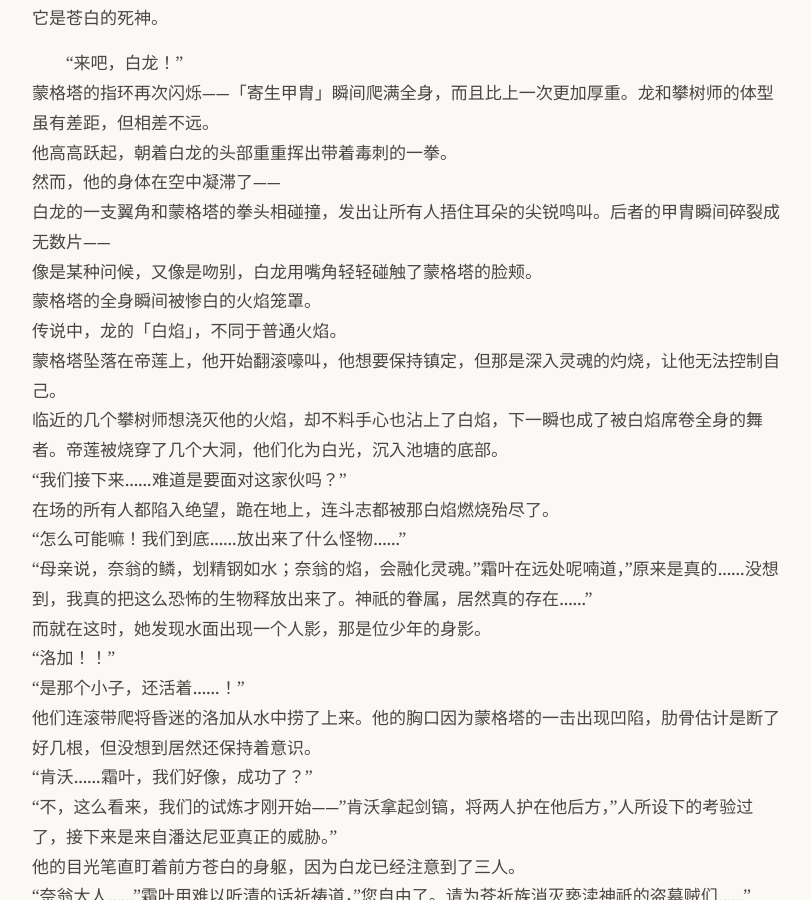
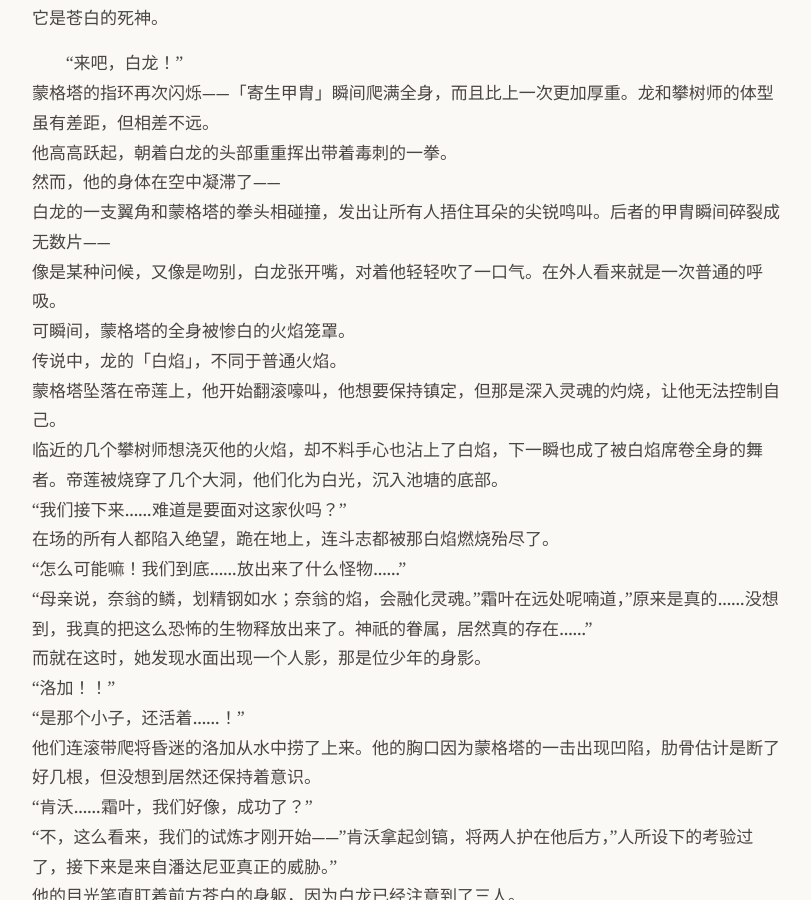
Before and after one commit to yihenc/yihenc.github.io, a Jekyll site: the page built from _posts/2026-02-15-封印的棘.md, in a window 1280 px wide and 900 px high, scrolled down 13551 px. Shown: the whole window, without its empty margins (232-1043 px from the left). Built offline with Jekyll 4.4.1, drawn with Linux system fonts in a browser that asks for light colours; nearby versions of some CDN libraries.

Commit message:
Update: 封印的棘

```diff
--- a/_posts/2026-02-15-封印的棘.md
+++ b/_posts/2026-02-15-封印的棘.md
@@ -304,8 +304,8 @@ tags: [潘达尼亚传说, 奇幻, 架空]
 他高高跃起，朝着白龙的头部重重挥出带着毒刺的一拳。
 然而，他的身体在空中凝滞了——
 白龙的一支翼角和蒙格塔的拳头相碰撞，发出让所有人捂住耳朵的尖锐鸣叫。后者的甲胄瞬间碎裂成无数片——
-像是某种问候，又像是吻别，白龙用嘴角轻轻碰触了蒙格塔的脸颊。
-蒙格塔的全身瞬间被惨白的火焰笼罩。
+像是某种问候，又像是吻别，白龙张开嘴，对着他轻轻吹了一口气。在外人看来就是一次普通的呼吸。
+可瞬间，蒙格塔的全身被惨白的火焰笼罩。
 传说中，龙的「白焰」，不同于普通火焰。
 蒙格塔坠落在帝莲上，他开始翻滚嚎叫，他想要保持镇定，但那是深入灵魂的灼烧，让他无法控制自己。
 临近的几个攀树师想浇灭他的火焰，却不料手心也沾上了白焰，下一瞬也成了被白焰席卷全身的舞者。帝莲被烧穿了几个大洞，他们化为白光，沉入池塘的底部。
```
